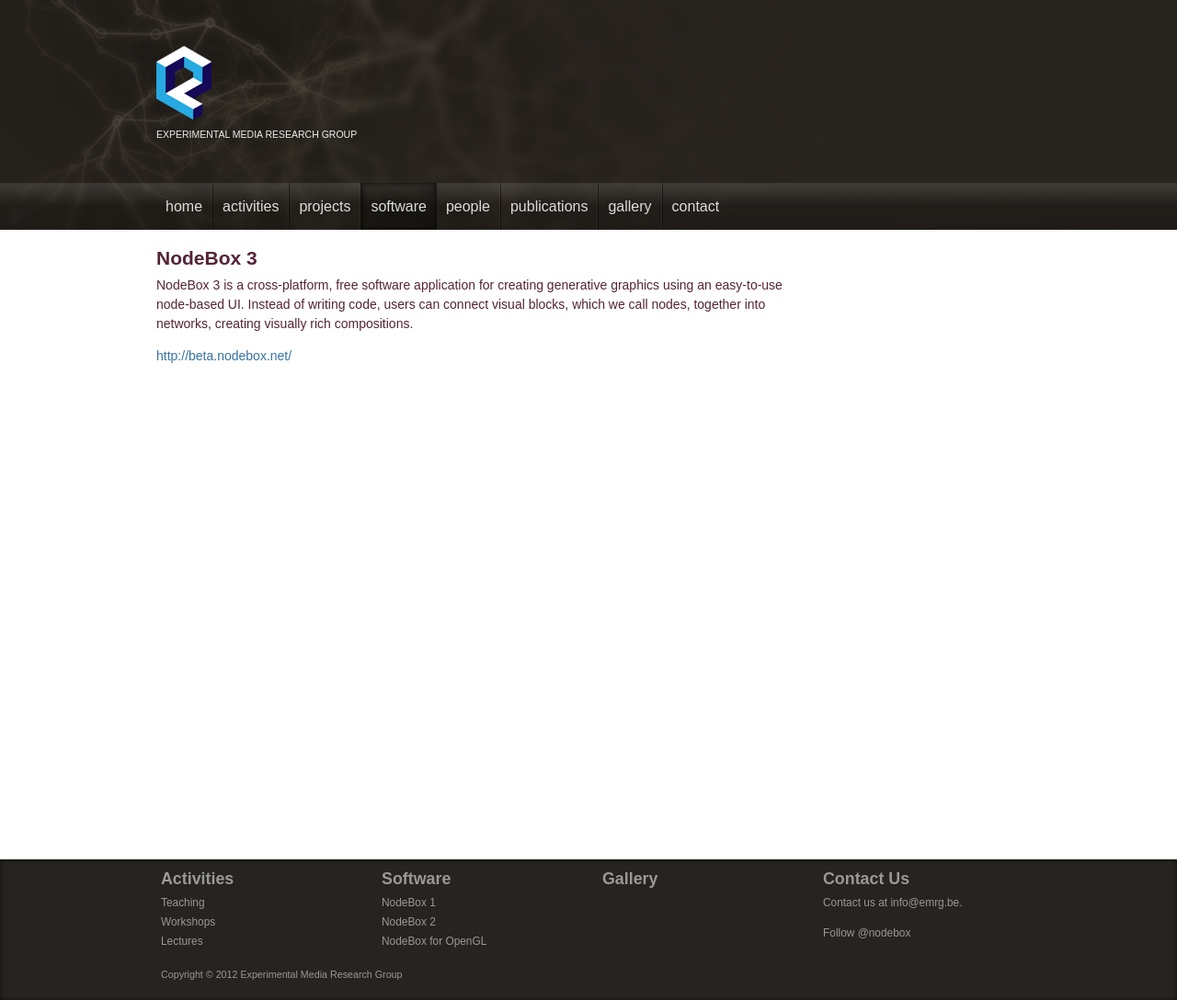
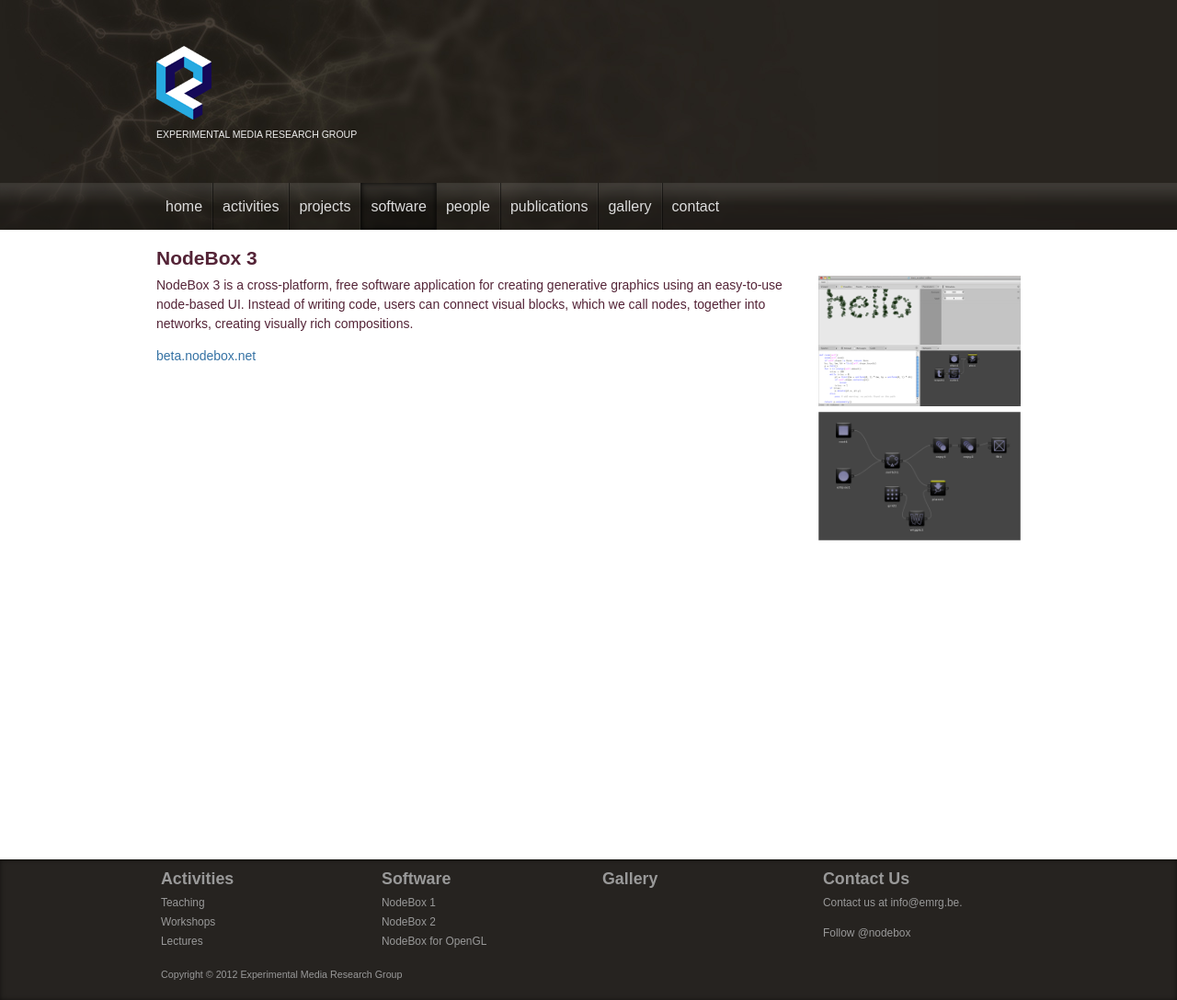
Before and after one commit to nodebox/emrg.be, a Jekyll site: the page built from software/nodebox-3.md, in a window 1280 px wide. Shown: the whole page at 92% size. Built offline with Jekyll 4.4.1, drawn with Linux system fonts in a browser that asks for light colours; nearby versions of some CDN libraries; comment, search, counter and statistics services are not loaded.

Commit message:
Add NodeBox 3 screenshots.

```diff
--- a/software/nodebox-3.md
+++ b/software/nodebox-3.md
@@ -2,7 +2,10 @@
 layout: default
 section: software
 title: NodeBox 3
+images:
+  - nodebox-3/nodebox-screenshot.png
+  - nodebox-3/nodebox-nodes.png
 ---
 NodeBox 3 is a cross-platform, free software application for creating generative graphics using an easy-to-use node-based UI. Instead of writing code, users can connect visual blocks, which we call nodes, together into networks, creating visually rich compositions.
 
-<http://beta.nodebox.net/>
+[beta.nodebox.net](http://beta.nodebox.net/)
```
Also changed, not shown: software/index.md (+2 -2 lines), media/nodebox-3/nodebox-nodes.png (added), media/nodebox-3/nodebox-screenshot.png (added).
